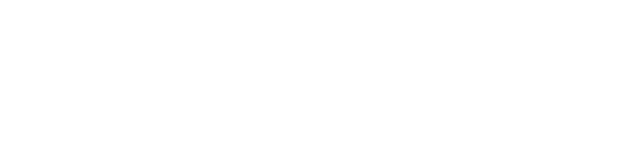
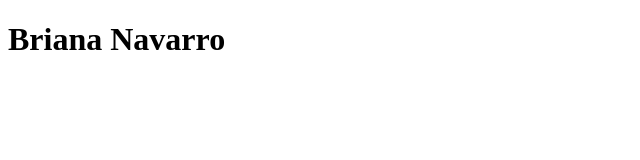
Before and after one commit to aeJ0E/Practice-Assignment, a plain HTML site: page index.html in a window 1280 px wide. Shown: the whole page, without its empty margins (0-640 px from the left). Drawn offline with Linux system fonts and the light colour scheme.

Commit message:
added headline

```diff
--- a/index.html
+++ b/index.html
@@ -7,6 +7,7 @@
     <title>Joseph Flores</title>
 </head>
 <body>
+ <h1> Briana Navarro </h1>
 
 </body>
 </html>
```
